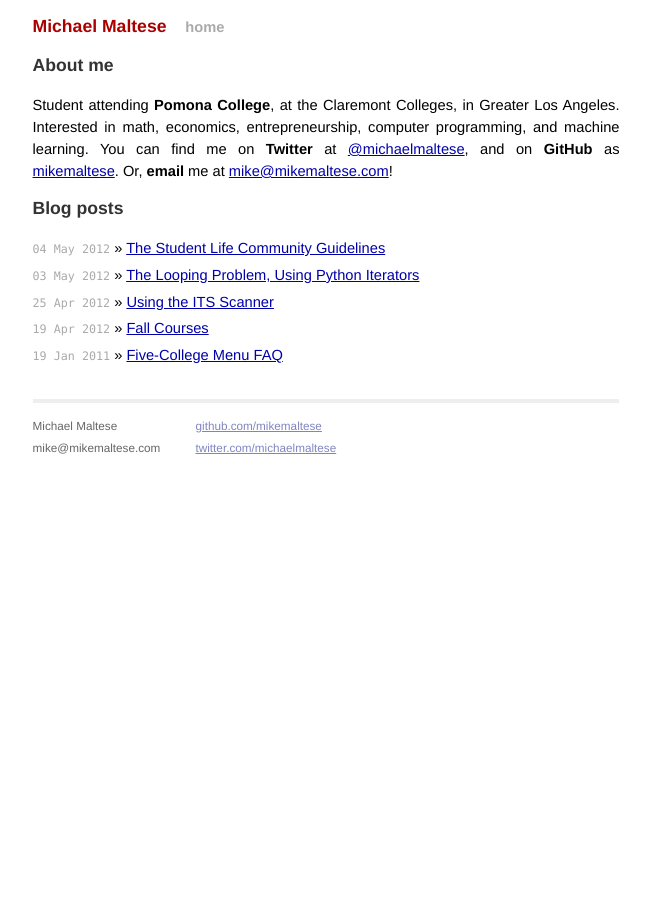
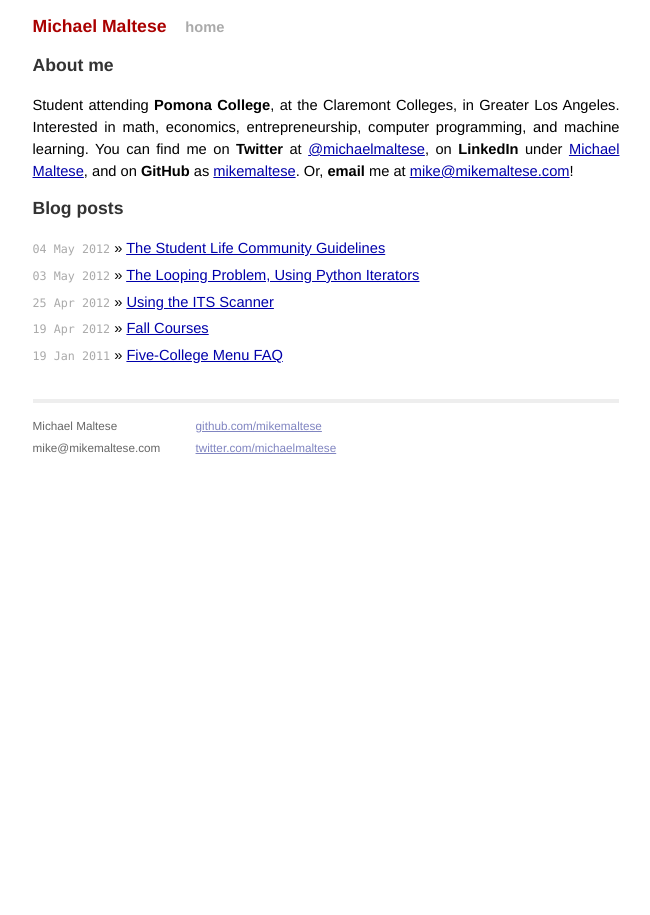
Before and after one commit to ligfx/michaelmaltese.github.io, a Jekyll site: the page built from index.html, in a window 1280 px wide. Shown: the whole page, without its empty margins (314-964 px from the left). Built offline with Jekyll 4.4.1, drawn with Linux system fonts in a browser that asks for light colours; Markdown is read by kramdown in place of the engine named in the settings.

Commit message:
Add LinkedIn link to index.html

```diff
--- a/index.html
+++ b/index.html
@@ -4,7 +4,7 @@
 
 <div id="home">
   <h1>About me</h1>
-  <p>Student attending <strong>Pomona College</strong>, at the Claremont Colleges, in Greater Los Angeles. Interested in math, economics, entrepreneurship, computer programming, and machine learning. You can find me on <strong>Twitter</strong> at <a href="http://twitter.com/michaelmaltese">@michaelmaltese</a>, and on <strong>GitHub</strong> as <a href="http://github.com/mikemaltese">mikemaltese</a>. Or, <strong>email</strong> me at <a href="mailto:mike@mikemaltese.com">mike@mikemaltese.com</a>!</p>
+  <p>Student attending <strong>Pomona College</strong>, at the Claremont Colleges, in Greater Los Angeles. Interested in math, economics, entrepreneurship, computer programming, and machine learning. You can find me on <strong>Twitter</strong> at <a href="http://twitter.com/michaelmaltese">@michaelmaltese</a>, on <strong>LinkedIn</strong> under <a href="http://www.linkedin.com/profile/view?id=20942520">Michael Maltese</a>, and on <strong>GitHub</strong> as <a href="http://github.com/mikemaltese">mikemaltese</a>. Or, <strong>email</strong> me at <a href="mailto:mike@mikemaltese.com">mike@mikemaltese.com</a>!</p>
 
   <h1>Blog posts</h1>
   <ul class="posts">
```
